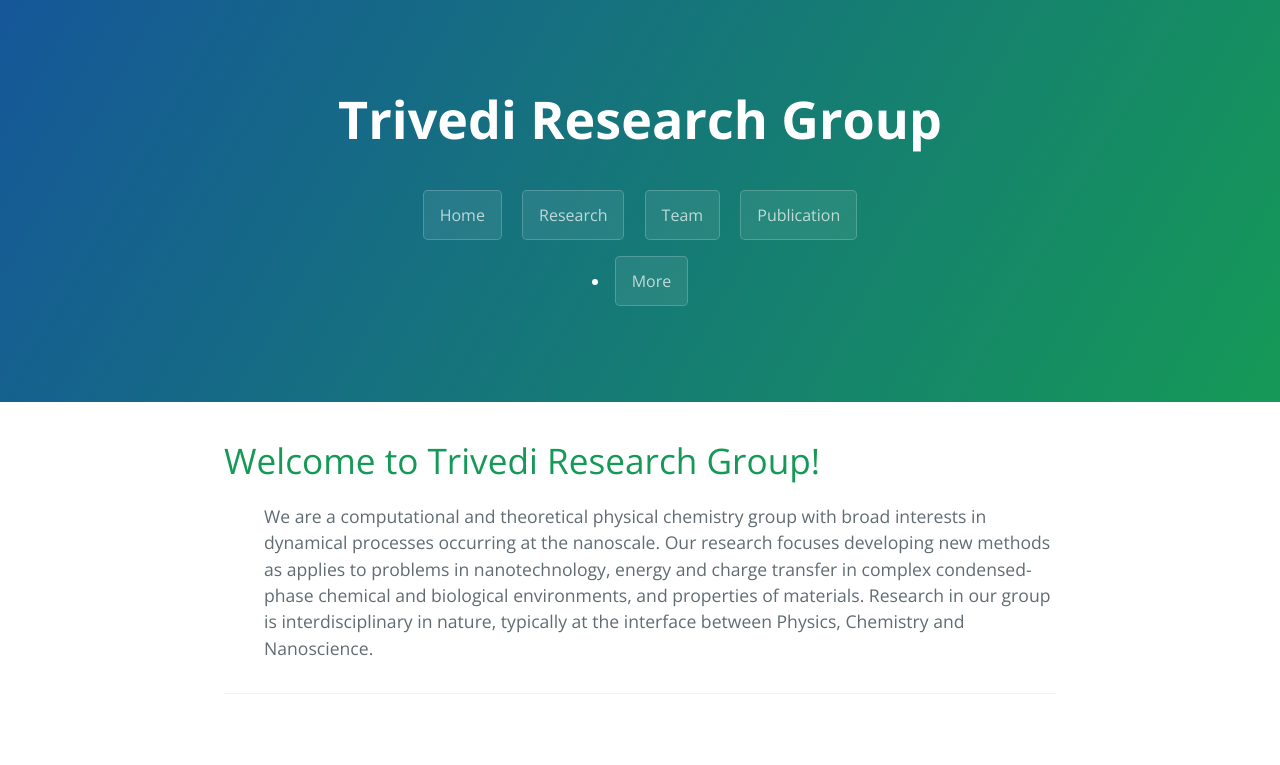
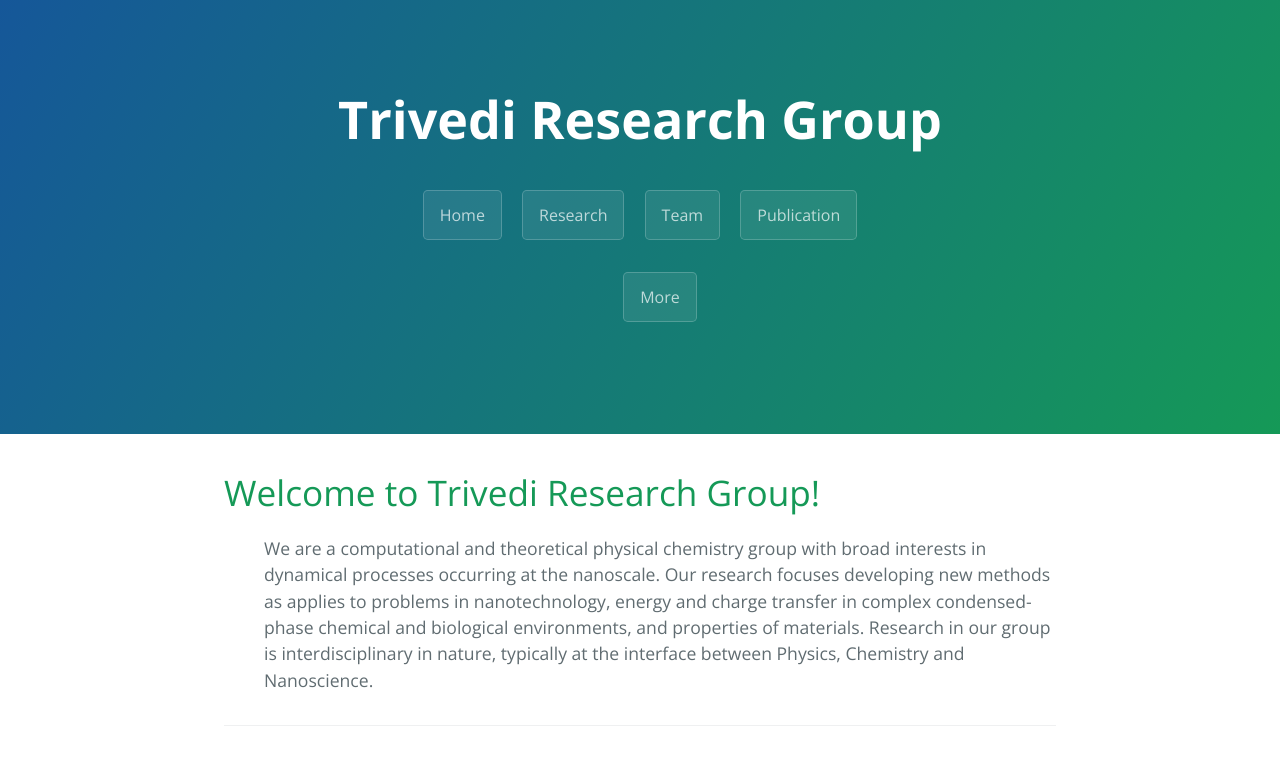
Before and after one commit to dharatrivedi/dharatrivedi.github.io, a Jekyll site: the page built from index.html, in a window 1280 px wide. Shown: the top 765 px of the page. Built offline with Jekyll 4.4.1, drawn with Linux system fonts in a browser that asks for light colours; the list of posts is cut into pages by our own code.

Commit message:
Update page-header.html

```diff
--- a/_includes/page-header.html
+++ b/_includes/page-header.html
@@ -5,12 +5,12 @@
   <a href="https://dharatrivedi.github.io/research.html" class="dropbtn">Research</a>
   <a href="https://dharatrivedi.github.io/people.html" class="dropbtn">Team</a>
   <a href="https://dharatrivedi.github.io/publication.html" class="dropbtn">Publication</a>
-  <li><div class="dropdown">
+  <ul><div class="dropdown">
   <button class="dropbtn">More</button>
     <div class="dropdown-content">
       <a href="#">News</a>
       <a href="#">Useful Links </a>
       <a href="#">Openings </a>
     </div>
-    </div> </li>
+    </div> </ul>
 </section>
```
